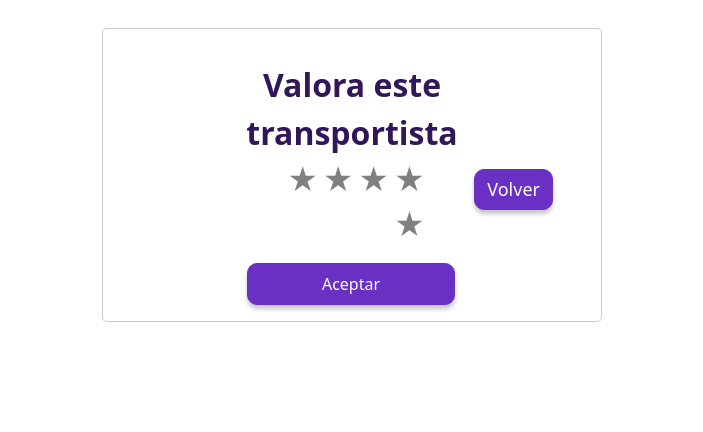
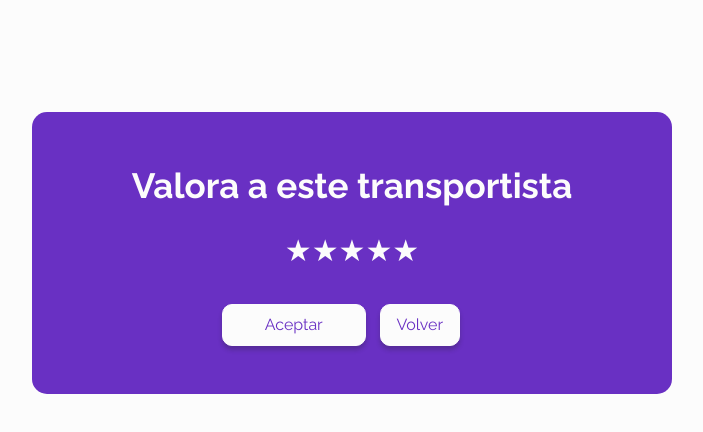
Before and after one commit to santiagosalvatierra/ProyectoFinal, a plain HTML site: page InitializrSpringbootProject/src/main/resources/templates/verfuncionamiento.html in a window 1280 px wide. Shown: the whole page, without its empty margins (288-991 px from the left). Drawn offline with nearby package versions, Linux system fonts and the light colour scheme.

Commit message:
ULTISIMOS AJUSTES
Vista valoración

```diff
--- a/InitializrSpringbootProject/src/main/resources/static/css/Valorar.css
+++ b/InitializrSpringbootProject/src/main/resources/static/css/Valorar.css
@@ -1,34 +1,82 @@
-.modal-dialog {
-    display: flex;
-    justify-content: center;
-    position: relative;
+
+* ::before ::after {
+  margin: 0;
+  box-sizing: border-box;
+}
+
+:root {
+  background-color: #fcfcfc;
+}
+
+body {
+  background-color:#fcfcfc;
+  font-family: 'Raleway', sans-serif;
+}
+
+
+.box-valorar {
+  padding: 3rem;
+  margin: 7rem auto;
+  width: 50%;
+  height: auto;
+  max-height: 300px;
+  border-radius: 15px;
+  background-color:#6930C3;
+  display: flex;
+  justify-content: center;
+  position: relative;
   }
 
-  .modal-content {
+  .cont-valorar {
     margin: 0 auto;
   }
 
-  .modal-content .btn-close {
-    background-color: none;
-    position: absolute;
-    right: 20px;
-    top: 15px;
-    font-size: 18px;
+  .btns-app {
+    margin-left: 5rem;
+    margin-top: 1rem;
+  }
+
+  .btn-return {
+    color: #6930C3;
+    background: #fcfcfc;
+    font-weight: 400;
+    padding: 0.5rem;
+    width: 5rem;
+    box-shadow: 0px 4px 4px rgba(31, 31, 31, 0.25);
+    border-radius: 10px;
+    border-color: #fcfcfc;
+    overflow: hidden;
     cursor: pointer;
   }
 
-  .modal-content .close-btn :hover {
-    color: #31175a;
+  .btn-return:hover {
+    color: #fcfcfc;
+    background: #6930C3;
+    border-width: 0.2rem;
+    border-color: #fcfcfc;
   }
 
+  .clasificacion {
+    padding: 15px;
+    display: flex;
+    justify-content: center;
+    align-items: center;
+  }
 
-.modal-title {
-    color: #31175a;
-    margin-top: 1rem;
+  .body-title {
     text-align: center;
+    color: #fcfcfc;
     font-weight: 700;
-    font-size: 2rem;
+    font-size: 35px;
   }
+
+  .p-text {
+    color: #fcfcfc;
+    font-weight: 400;
+    font-size: 18px;
+    margin-bottom: 3rem;
+  }
+
   #ing {
     margin: 0 3rem;
   }
@@ -38,7 +86,7 @@
   }
 
   label {
-    color: grey;
+    color: #fcfcfc;
     font-size: 30px;
   }
 
@@ -57,30 +105,23 @@
     color: orange;
   }
 
-  .btn-primary1 {
+  .btn-primary {
+    margin: 0 10px;
+    color: #6930C3;
+    background: #fcfcfc;
+    font-weight: 400;
+    padding: 0.5rem;
+    width: 9rem;
+    box-shadow: 0px 4px 4px rgba(31, 31, 31, 0.25);
+    border-radius: 10px;
+    border-color: #fcfcfc;
+    overflow: hidden;
+    cursor: pointer;
+  }
+
+  .btn-primary:hover {
     color: #fcfcfc;
     background: #6930C3;
-    font-weight: 400;
-    padding: 0.5rem;
-    width: 13rem;
-    box-shadow: 0px 4px 4px rgba(31, 31, 31, 0.25);
-    border-radius: 10px;
-    border-color: #6930C3;
-    overflow: hidden;
-    cursor: pointer;
-    margin: 0 5rem;
+    border-width: 0.2rem;
+    border-color: #fcfcfc;
   }
-
-  .btn-primary{
-    color: #fcfcfc;
-    background: #6930C3;
-    position: absolute;
-    right: 0px;
-    top: 140px;
-    font-size: 18px;
-    cursor: pointer;
-    box-shadow: 0px 4px 4px rgba(31, 31, 31, 0.25);
-    border-radius: 10px;
-    border-color: #6930C3;
-    overflow: hidden;
-  }
--- a/InitializrSpringbootProject/src/main/resources/templates/verfuncionamiento.html
+++ b/InitializrSpringbootProject/src/main/resources/templates/verfuncionamiento.html
@@ -24,21 +24,19 @@
   <link rel="icon" type="image/png" sizes="32x32" href="../img/favicon-32x32.png">
   <link rel="icon" type="image/png" sizes="16x16" href="../img/favicon-16x16.png">
 
-  <title>Error</title>
+  <title>Valoración</title>
 
 </head>
+
 <body>
 
+  <div class="box-valorar">
+    <div class="cont-valorar">
+      <div class="body-title" id="exampleModalLabel">Valora a este transportista</div>
 
-        <div class="container">
-                                    <div class="modal-dialog">
-                                                <div class="modal-content">
+      <form th:action="@{/viaje/validar}+'?id_comprobante='+${comprobante.ID}" method="POST">
 
-
-                                                    <div class="modal-body" id="ing">
-                                                        <div class="modal-title" id="exampleModalLabel">Valora este transportista</div>
-                                                        <form th:action="@{/viaje/validar}+'?id_comprobante='+${comprobante.ID}" method="POST">
-                                                          <p class="clasificacion">
+        <div class="clasificacion">
           <input id="radio1" type="radio" name="estrellas" value="5">
           <label for="radio1">★</label>
           <input id="radio2" type="radio" name="estrellas" value="4">
@@ -49,26 +47,18 @@
           <label for="radio4">★</label>
           <input id="radio5" type="radio" name="estrellas" value="1">
           <label for="radio5">★</label>
-                                                          </p>
+        </div>
 
-                                                            </p>
-                                                            <button type="submit" class="btn btn-primary1">Aceptar</button>
-                                                            <a href="javascript: history.go(-1)"><input class="btn btn-primary" type="button" value="Volver">
+        <div class="btns-app">
+          <button type="submit" class="btn btn-primary">Aceptar</button>
+          <a href="javascript: history.go(-1)"><input class="btn btn-return" type="button" value="Volver">
+        </div>
       </form>
 
     </div>
 
   </div>
-                                            </div>
-                                    </div>
-                                </div>
-      </p>
 
-
-      </input></a>
-
-    </div>
-  </div>
 </body>
 
 </html>
```
Lines whose indentation alone changed are shown as unchanged.
